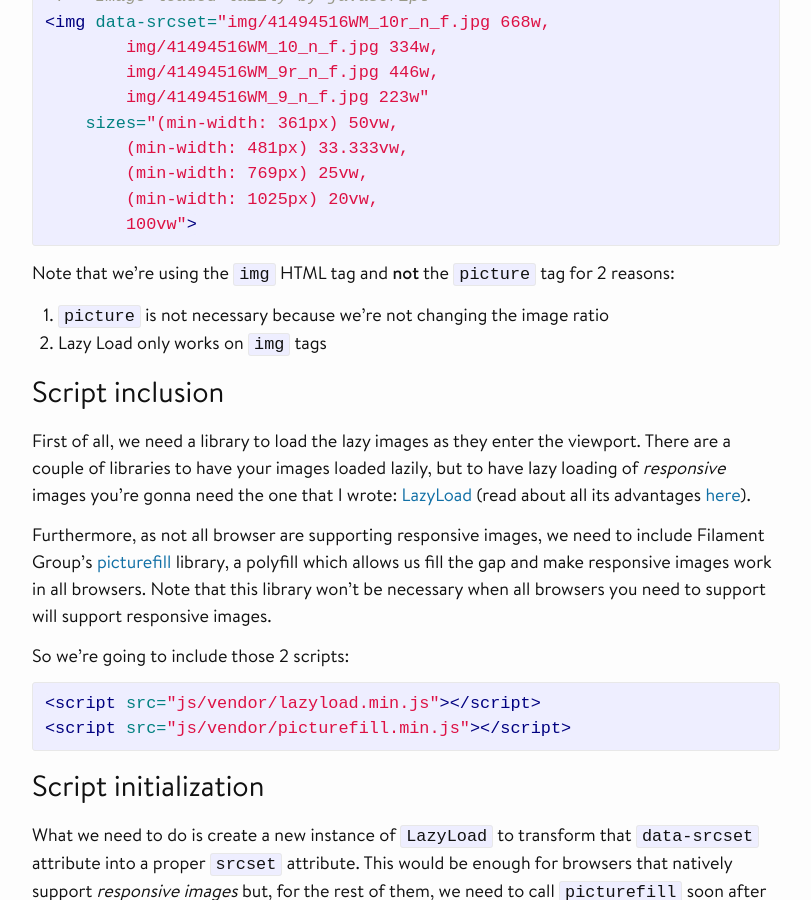
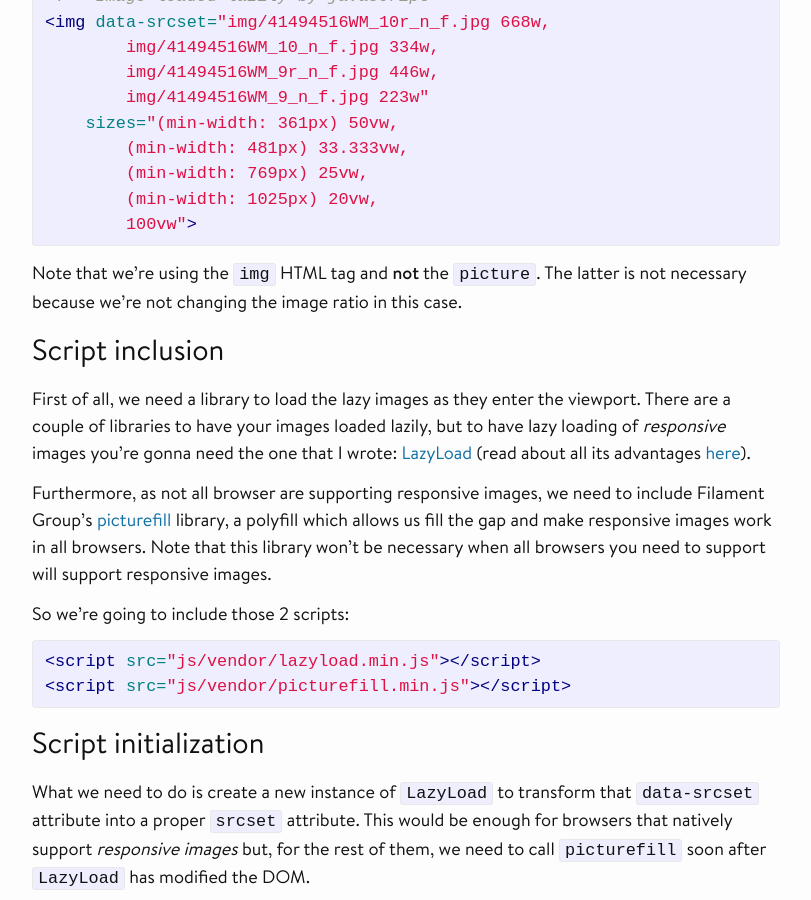
Before and after one commit to verlok/verlok.github.io, a Jekyll site: the page built from _posts/2015-04-20-lazy-load-responsive-images-srcset.md, in a window 1280 px wide and 900 px high, scrolled down 1293 px. Shown: the whole window, without its empty margins (234-1045 px from the left). Built offline with Jekyll 4.4.1, drawn with Linux system fonts in a browser that asks for light colours.

Commit message:
Removed it only works on img tags

```diff
--- a/_posts/2015-04-20-lazy-load-responsive-images-srcset.md
+++ b/_posts/2015-04-20-lazy-load-responsive-images-srcset.md
@@ -49,10 +49,7 @@ Here's the markup you're gonna need to lazy load a responsive image.
         100vw">
 {% endhighlight %}
 
-Note that we're using the `img` HTML tag and **not** the `picture` tag for 2 reasons:
-
-1. `picture` is not necessary because we're not changing the image ratio
-2. Lazy Load only works on `img` tags
+Note that we're using the `img` HTML tag and **not** the `picture`. The latter is not necessary because we're not changing the image ratio in this case.
 
 
 ### Script inclusion
```
